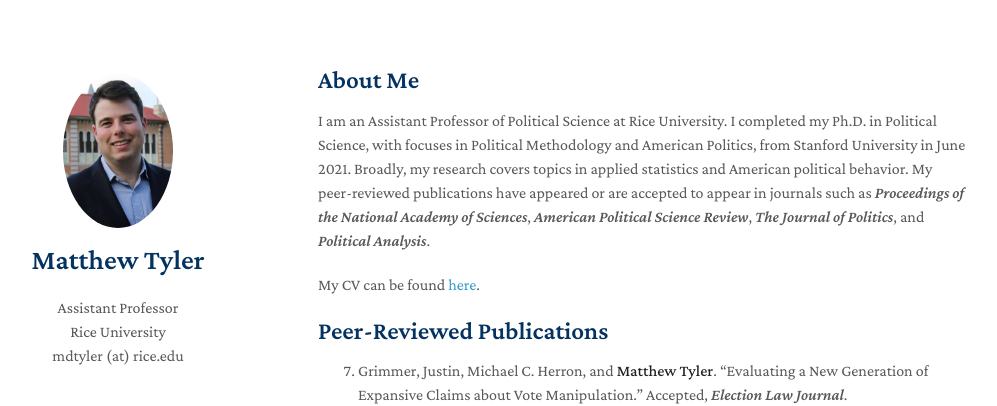
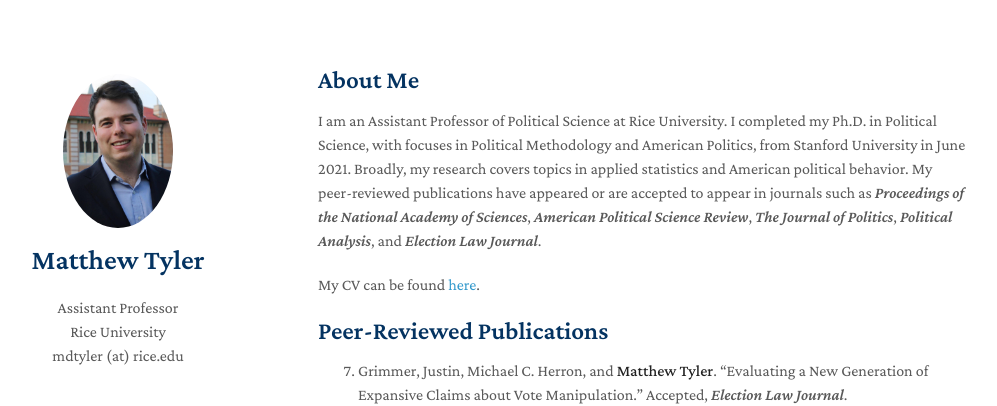
Before and after one commit to matthewtyler/matthewtyler.github.io, a Jekyll site: the page built from index.md, in a window 1280 px wide and 1320 px high. Shown: the top 406 px of the window, without its empty margins (152-1149 px from the left). Built offline with Jekyll 4.4.1, drawn with Linux system fonts in a browser that asks for light colours; nearby versions of some CDN libraries; a style sheet for code colours, icons or effects is not loaded; our own code applies the rules of GitHub Pages for plain Markdown files.

Commit message:
Update index.md

```diff
--- a/index.md
+++ b/index.md
@@ -4,7 +4,7 @@
 
 ## About Me
 
-I am an Assistant Professor of Political Science at Rice University. I completed my Ph.D. in Political Science, with focuses in Political Methodology and American Politics, from Stanford University in June 2021. Broadly, my research covers topics in applied statistics and American political behavior. My peer-reviewed publications have appeared or are accepted to appear in journals such as *Proceedings of the National Academy of Sciences*, *American Political Science Review*, *The Journal of Politics*, and *Political Analysis*.
+I am an Assistant Professor of Political Science at Rice University. I completed my Ph.D. in Political Science, with focuses in Political Methodology and American Politics, from Stanford University in June 2021. Broadly, my research covers topics in applied statistics and American political behavior. My peer-reviewed publications have appeared or are accepted to appear in journals such as *Proceedings of the National Academy of Sciences*, *American Political Science Review*, *The Journal of Politics*, *Political Analysis*, and *Election Law Journal*.
 
 My CV can be found [here](https://www.dropbox.com/s/sm0pfjekpzdykd7/CV.pdf?dl=0).
 
```
